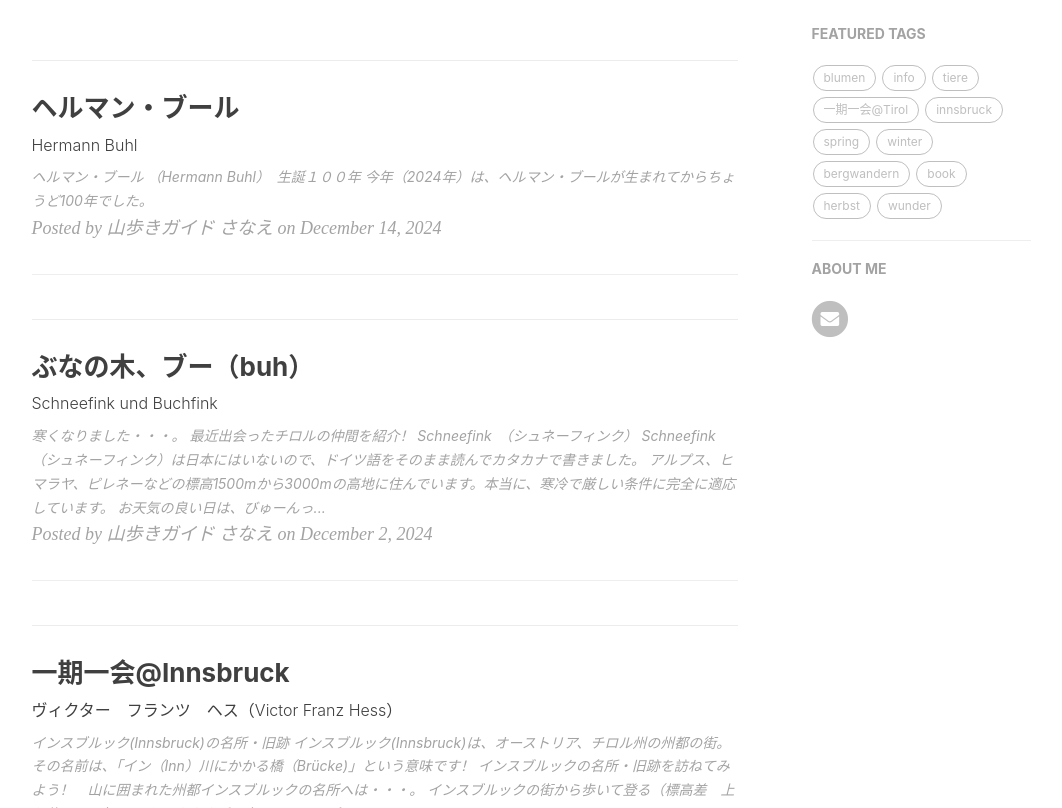
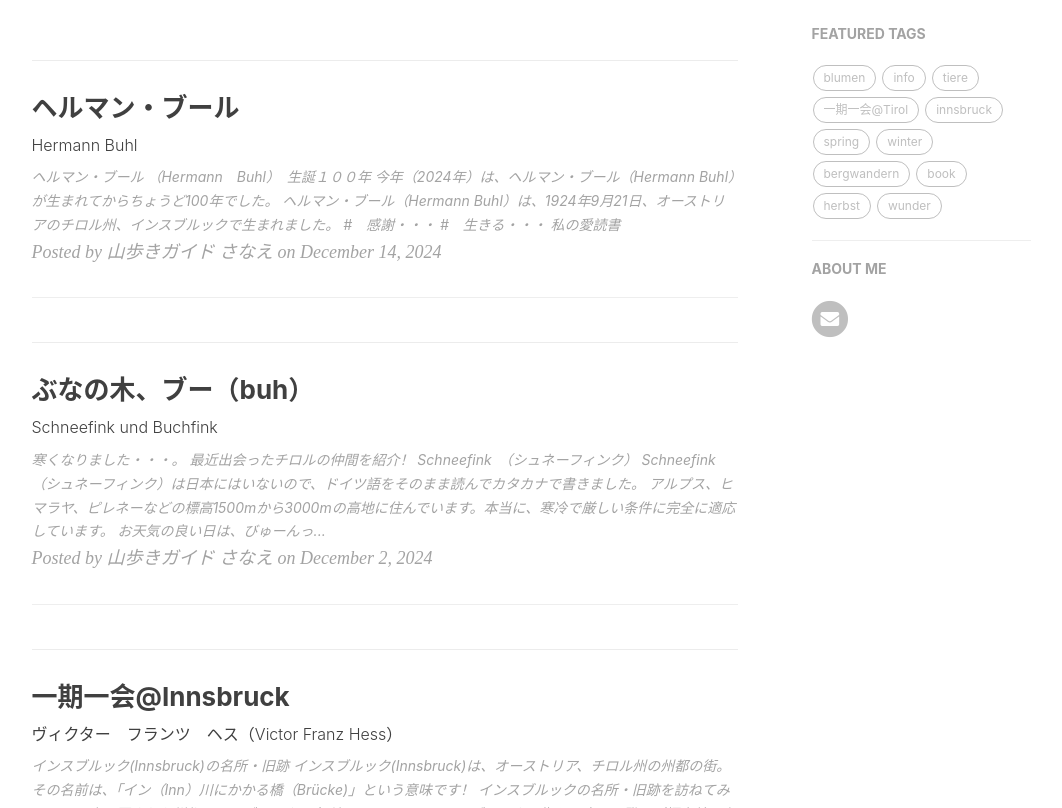
Before and after one commit to yamayagi/yamayagi.github.io, a Jekyll site: the page built from index.html, in a window 1280 px wide and 900 px high, scrolled down 330 px, cut to the strip 92-900 px from the top of the window. Shown: the whole strip, without its empty margins (136-1198 px from the left). Built offline with Jekyll 4.4.1, drawn with Linux system fonts in a browser that asks for light colours; nearby versions of some CDN libraries; the list of posts is cut into pages by our own code; comment, search, counter and statistics services are not loaded.

Commit message:
Update 2024-12-14-buch.md

```diff
--- a/_posts/2024-12-14-buch.md
+++ b/_posts/2024-12-14-buch.md
@@ -4,8 +4,22 @@
 tags: [book]
 ---
 
-# ヘルマン・ブール （Hermann Buhl）　生誕１００年
+# ヘルマン・ブール （Hermann　Buhl）　生誕１００年
 
-今年（2024年）は、ヘルマン・ブールが生まれてからちょうど100年でした。
+今年（2024年）は、ヘルマン・ブール（Hermann Buhl）が生まれてからちょうど100年でした。
+
+ヘルマン・ブール（Hermann Buhl）は、1924年9月21日、オーストリアのチロル州、インスブルックで生まれました。
 
 ![20241209zirbenweg](https://piwigo.schickl.de/i.php?/upload/2024/12/14/20241214132124-c5396ba9-me.jpg)
+
+#　感謝・・・
+
+![20241209seefelderjoch](https://piwigo.schickl.de/i.php?/upload/2024/12/14/20241214132149-2b50591f-me.jpg)
+
+#　生きる・・・
+
+![20241209hohemunde](https://piwigo.schickl.de/i.php?/upload/2024/12/14/20241214132225-ac6aa62e-me.jpg)
+
+# 私の愛読書
+
+![20241209buchhermannbuhl](https://piwigo.schickl.de/i.php?/upload/2024/12/14/20241214132416-e1180265-me.jpg)
```
